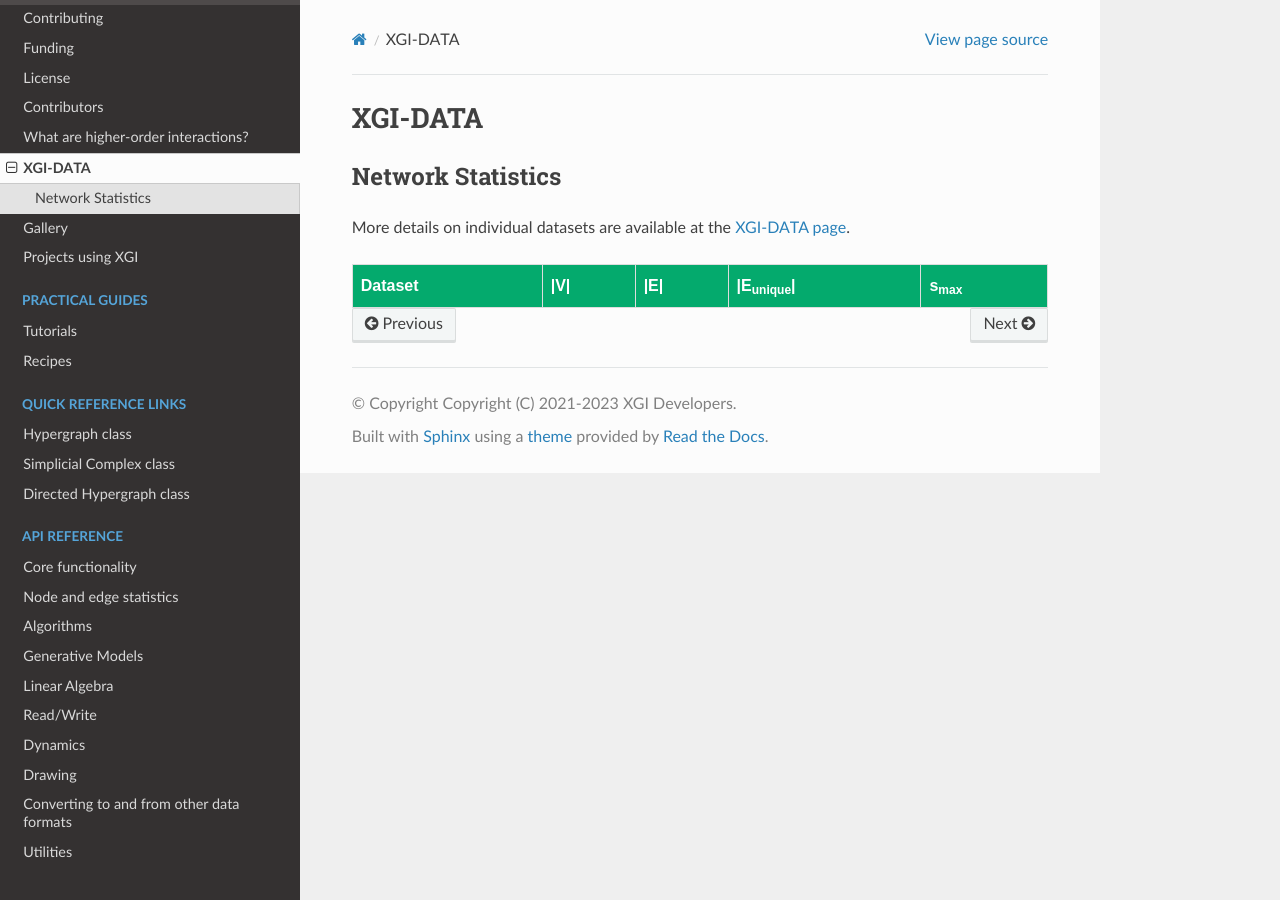
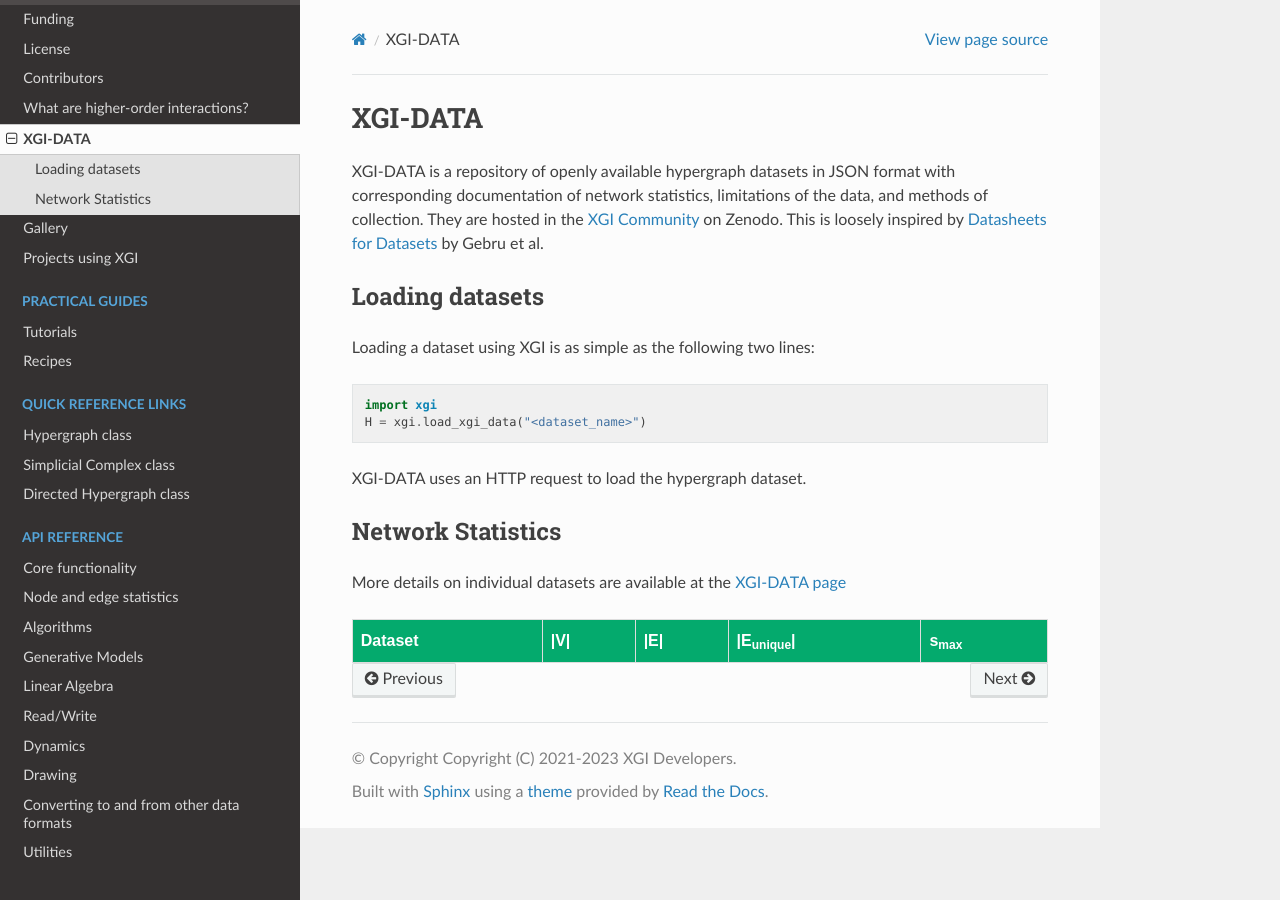
Before and after one commit to xgi-org/xgi, a Sphinx documentation site: the page built from docs/source/xgi-data.rst, in a window 1280 px wide. Built offline with Sphinx 7.4.7 and the Read the Docs theme 2.0.0, drawn with Linux system fonts in a browser that asks for light colours.

Commit message:
Update xgi-data.rst

```diff
--- a/docs/source/xgi-data.rst
+++ b/docs/source/xgi-data.rst
@@ -1,6 +1,21 @@
 ********
 XGI-DATA
 ********
+
+XGI-DATA is a repository of openly available hypergraph datasets in JSON format with corresponding documentation of network statistics, limitations of the data, and methods of collection. They are hosted in the `XGI Community <https://zenodo.org/communities/xgi>`_ on Zenodo. This is loosely inspired by `Datasheets for Datasets <https://arxiv.org/abs/1803.09010>`_ by Gebru et al.
+
+Loading datasets
+----------------
+
+Loading a dataset using XGI is as simple as the following two lines:
+
+.. code-block:: python
+
+   import xgi
+   H = xgi.load_xgi_data("<dataset_name>")
+
+XGI-DATA uses an HTTP request to load the hypergraph dataset.
+
 
 Network Statistics
 ------------------
@@ -15,4 +30,4 @@
       display_table()
    </script>
 
-More details on individual datasets are available at the `XGI-DATA page <https://github.com/xgi-org/xgi-data>`_.
+   <p>More details on individual datasets are available at the <a href="https://github.com/xgi-org/xgi-data">XGI-DATA page</a>
```
